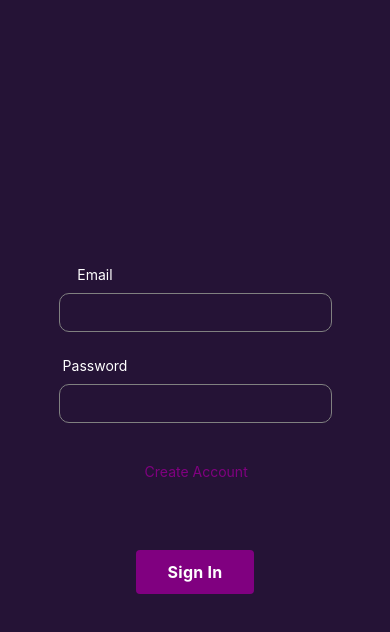
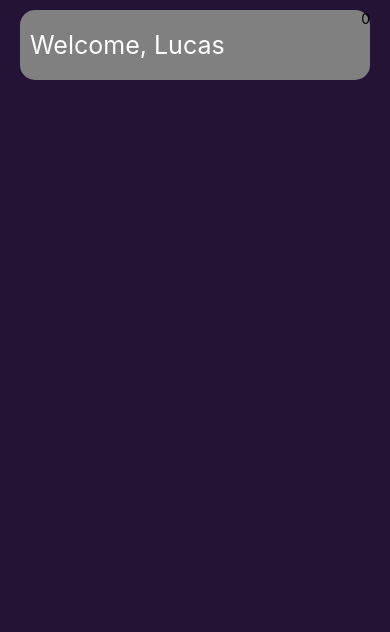
Before and after one commit to LucaFreire/minimalist-bank, a React Native app in the folder frontend/: screen /home in a window 390 px wide. Shown: the top 632 px of the page. Built offline with nearby package versions, Linux system fonts and the light colour scheme.

Commit message:
add: home style

```diff
--- a/frontend/App.js
+++ b/frontend/App.js
@@ -2,7 +2,7 @@ import { NavigationContainer } from '@react-navigation/native';
 import { createStackNavigator } from '@react-navigation/stack';
 import loginPage from './src/pages/loginPage';
 import registerPage from './src/pages/registerPage';
-
+import homePage from './src/pages/homePage';
 
 
 export default function App() {
@@ -18,8 +18,17 @@ export default function App() {
               headerTransparent: true,
               headerShown: false
             }}
+            name='home' component={homePage}
+          />
+
+          <Stack.Screen
+            options={{
+              headerTransparent: true,
+              headerShown: false
+            }}
             name='login' component={loginPage}
           />
+
           <Stack.Screen
             options={{
               headerTransparent: true,
--- /dev/null
+++ b/frontend/src/components/headerHome.js
@@ -0,0 +1,35 @@
+import { View, Text, StyleSheet } from "react-native"
+
+
+export default function HeaderHome({ name }) {
+    return (
+        <View style={styles.main}>
+            <View style={{justifyContent: "center"}}>
+                <Text style={styles.headerText}>Welcome, {name}</Text>
+            </View>
+            <View>
+                <Text>0</Text>
+            </View>
+        </View>
+    )
+}
+
+
+const styles = StyleSheet.create({
+
+    main: {
+        flexDirection: "row",
+        justifyContent: "space-between",
+        alignContent: 'center',
+        marginTop: "10px",
+        height: "70px",
+        width: 350,
+        borderRadius: '15px',
+        backgroundColor: 'gray',
+    },
+    headerText: {
+        fontSize: "25px",
+        left: "10px",
+        color: "white"
+    }
+})
--- /dev/null
+++ b/frontend/src/pages/homePage/index.js
@@ -0,0 +1,38 @@
+import { TextInput, TouchableOpacity, View, Text, Pressable } from "react-native"
+import { useCallback, useEffect, useState } from "react"
+import HeaderHome from "../../components/headerHome"
+
+import styles from "./style"
+
+export default function homePage(props) {
+
+    const [email, setEmail] = useState()
+    const [fullName, setFullName] = useState()
+    const [document, setDocument] = useState()
+
+
+    // const handleGetUserData = useCallback(async () => {
+
+    //     try {
+    //         const res = await axios.get("http://localhost:3030/user");
+    //         const userData = res.data;
+
+    //         setEmail(userData.email);
+    //         setFullName(userData.fullName);
+    //         setDocument(userData.document);
+
+    //     } catch (error) {
+    //         console.log(error);
+    //     }
+    // })
+
+    // useEffect(() => {
+    //     handleGetUserData()
+    // }, [])
+
+    return (
+        <View style={styles.main}>
+            <HeaderHome name={"Lucas"} />
+        </View>
+    )
+}
--- /dev/null
+++ b/frontend/src/pages/homePage/style.js
@@ -0,0 +1,13 @@
+import { StyleSheet } from "react-native";
+
+const styles = StyleSheet.create({
+
+    main: {
+        flex: 1,
+        alignItems: "center",
+        backgroundColor: '#251336'
+    }
+
+});
+
+export default styles;
```
